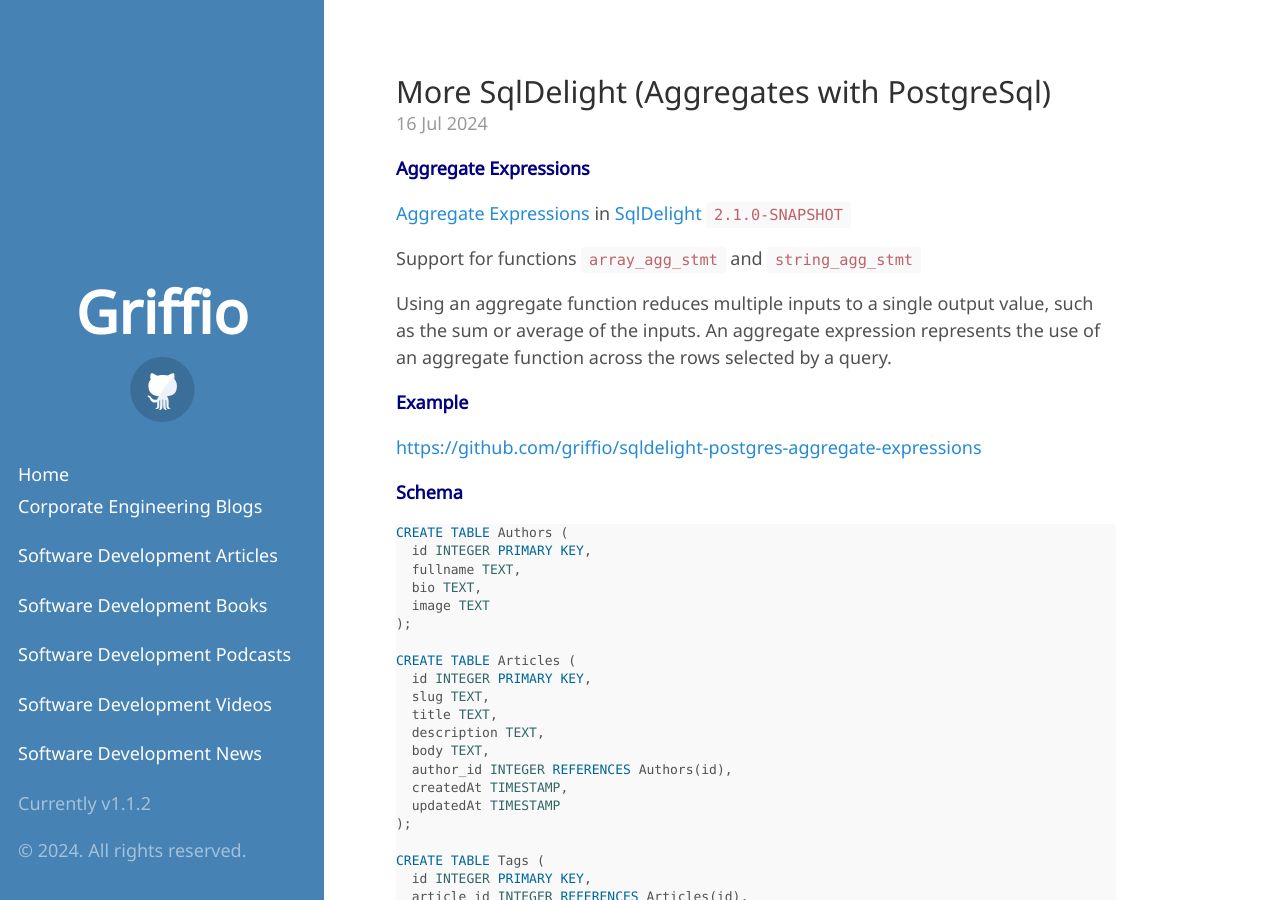
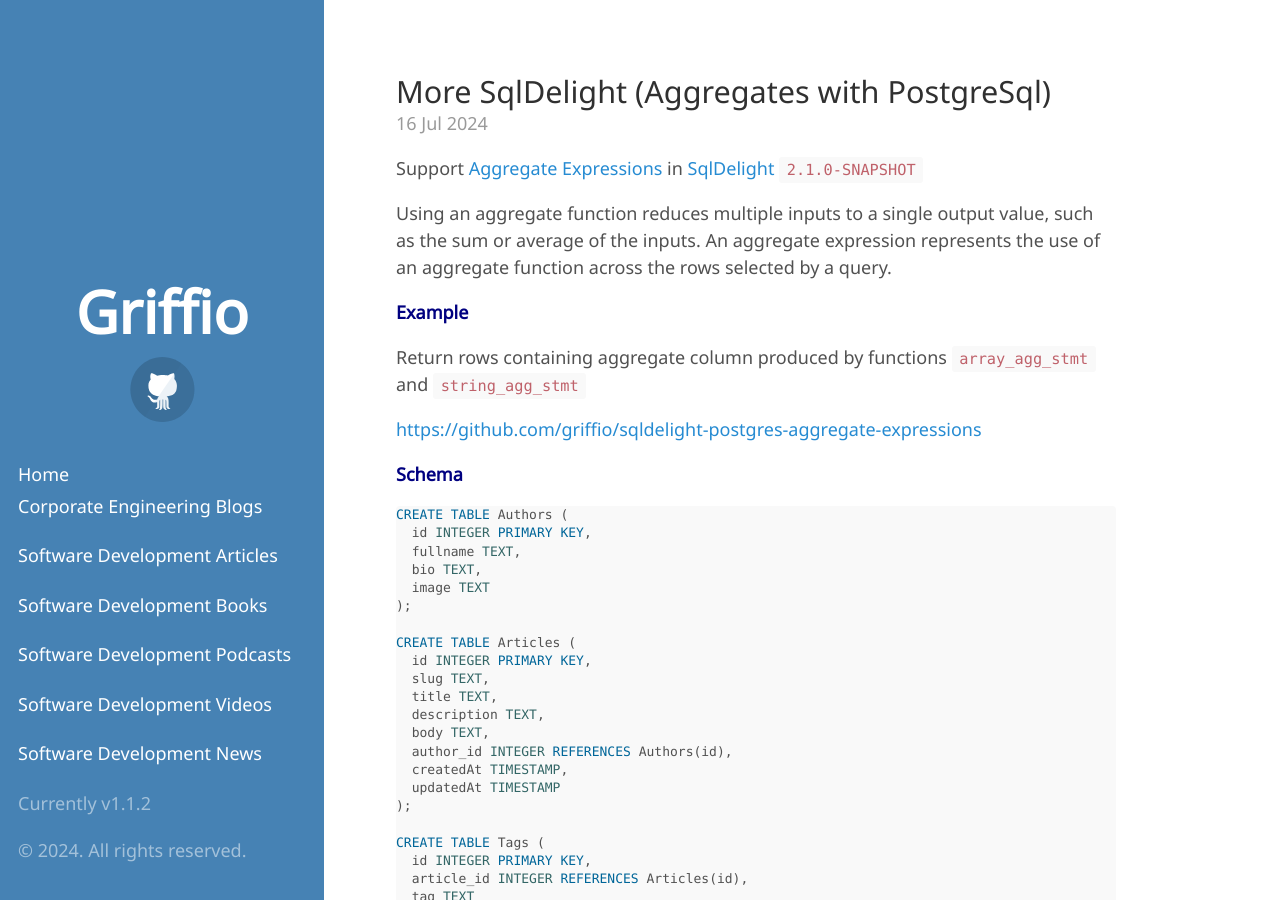
Before and after one commit to griffio/griffio.github.io, a Jekyll site: the page built from _posts/2024-07-16-More-SqlDelight-Aggregates-With-PostgreSql.md, in a window 1280 px wide and 900 px high. Built offline with Jekyll 4.4.1, drawn with Linux system fonts in a browser that asks for light colours; some web fonts are replaced.

Commit message:
Update 2024-07-16-More-SqlDelight-Aggregates-With-PostgreSql.md

```diff
--- a/_posts/2024-07-16-More-SqlDelight-Aggregates-With-PostgreSql.md
+++ b/_posts/2024-07-16-More-SqlDelight-Aggregates-With-PostgreSql.md
@@ -7,16 +7,14 @@
 summary: sqldelight postgresql aggregates
 ---
 
-**Aggregate Expressions**
-
-[Aggregate Expressions](https://www.postgresql.org/docs/current/sql-expressions.html#SYNTAX-AGGREGATES) in [SqlDelight](https://cashapp.github.io/sqldelight/2.0.2/) `2.1.0-SNAPSHOT`
-
-Support for functions `array_agg_stmt` and `string_agg_stmt`
+Support [Aggregate Expressions](https://www.postgresql.org/docs/current/sql-expressions.html#SYNTAX-AGGREGATES) in [SqlDelight](https://cashapp.github.io/sqldelight/2.0.2/) `2.1.0-SNAPSHOT`
 
 Using an aggregate function reduces multiple inputs to a single output value, such as the sum or average of the inputs.
 An aggregate expression represents the use of an aggregate function across the rows selected by a query.
 
 **Example**
+
+Return rows containing aggregate column produced by functions `array_agg_stmt` and `string_agg_stmt`
 
 [https://github.com/griffio/sqldelight-postgres-aggregate-expressions](https://github.com/griffio/sqldelight-postgres-aggregate-expressions)
 
```
